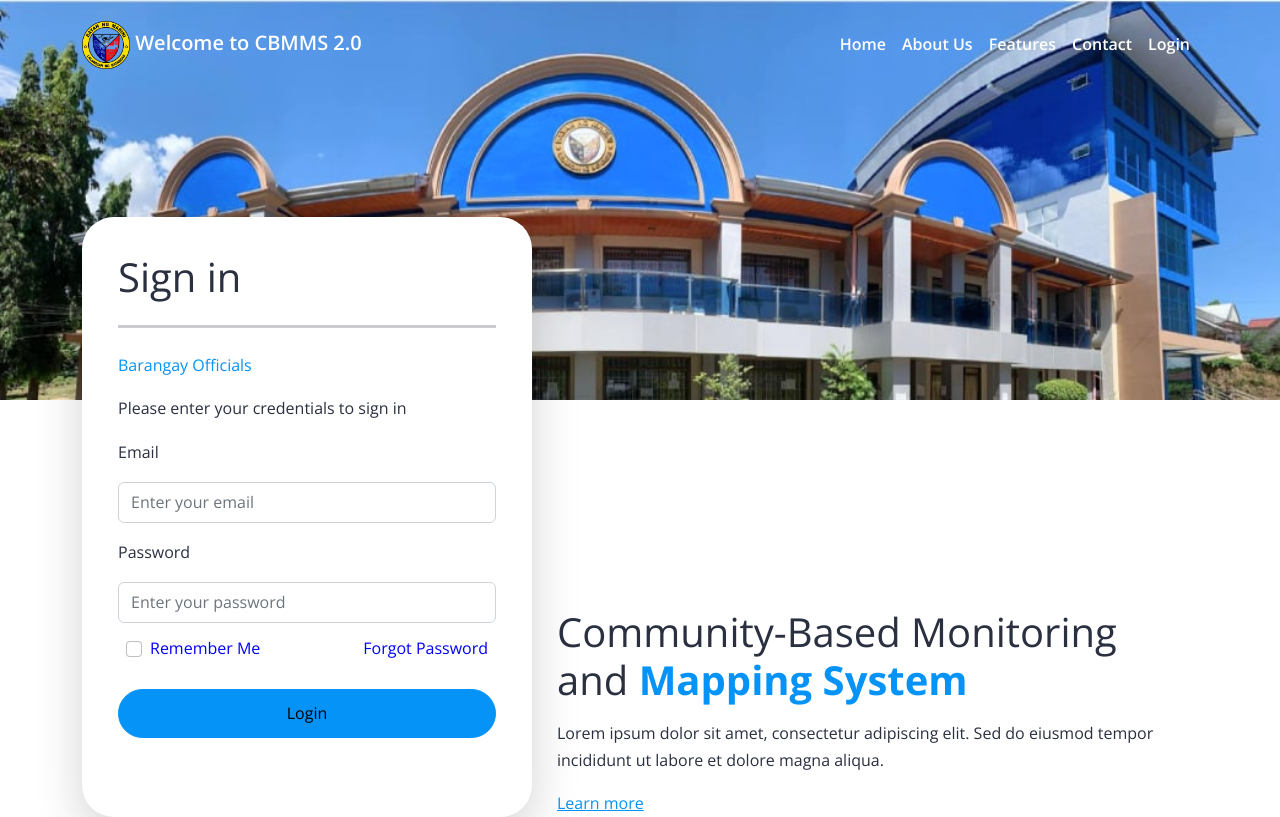
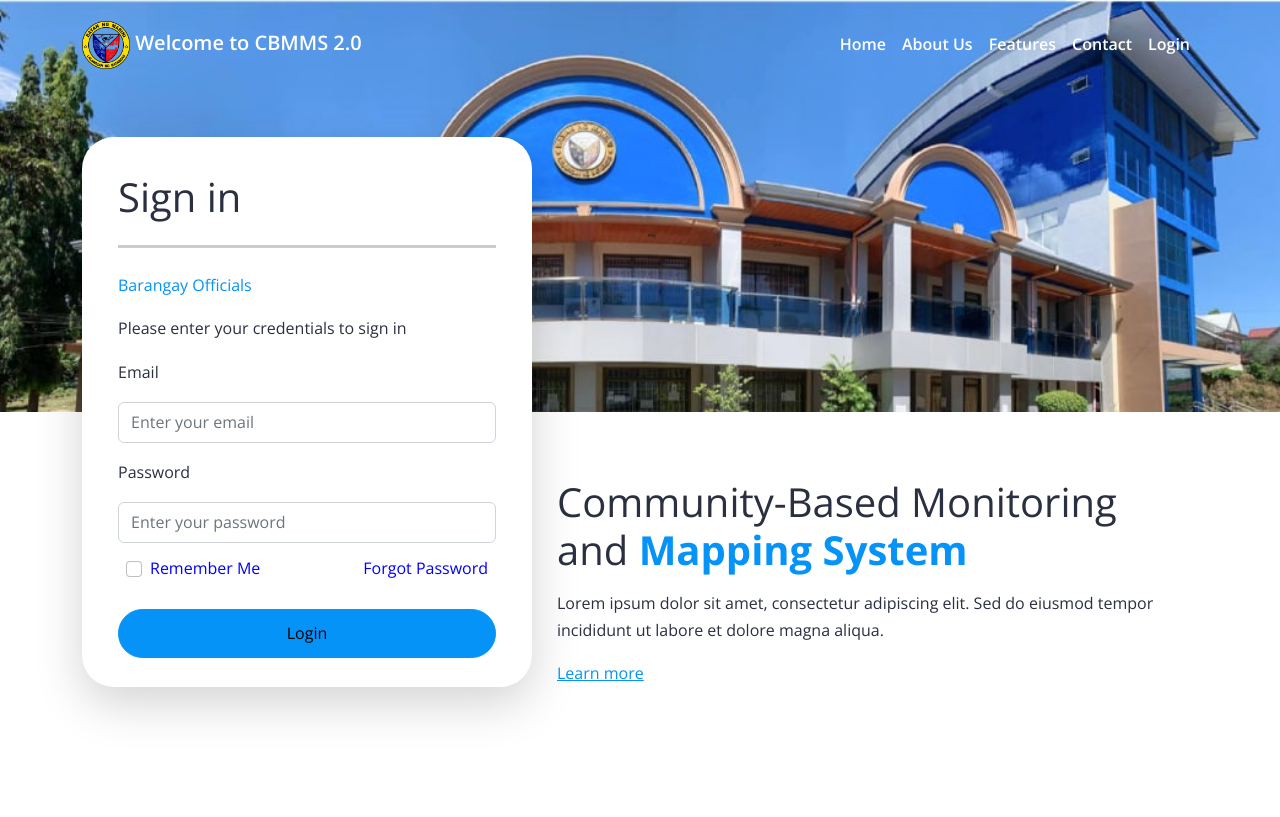
Before and after one commit to Ivan-Caringal/login-register-template, a website: page BarangayLogin.html in a window 1280 px wide. Drawn offline with nearby package versions, Linux system fonts and the light colour scheme; files that its build step writes are made by us from their sources.

Commit message:
Update BarangayLogin.html

```diff
--- a/BarangayLogin.html
+++ b/BarangayLogin.html
@@ -20,9 +20,9 @@
         }
         body {
           background: url(../images/pio.jpg) center top no-repeat;
-          background-size: 100% 50vh;
-          background-attachment: scroll;
-          min-height: 50vh;
+          background-size: 100% 60%;
+
+          min-height: 50%;
           margin: 0;
           padding-top: 0;
         }
@@ -114,13 +114,13 @@
     <!-- Header -->
     <header class="header">
       <!-- Hero -->
-      <div class="hero text-white pt-7">
+      <div class="hero text-white pt-5">
         <!-- Purpose of container-xl is for sizing. It stays 100% width until below xl, then collapses -->
         <div class="container-xl ">
           <div class="row">
             <div class="col-md-5 ">
               <!-- Card overlay -->
-              <div class="card card-overlay rounded-5 shadow-lg border-0 p-3 center" style="width: 450px; height: 600px;">
+              <div class="card card-overlay rounded-5 shadow-lg border-0 p-3 center" style="width: 450px; height: 550px;">
                 <div class="card-body ">
                   <h1 class="text-start text-dark">Sign in</h1>
                   <hr class="my-4 border-dark" style="border-width: 3px;">
```
